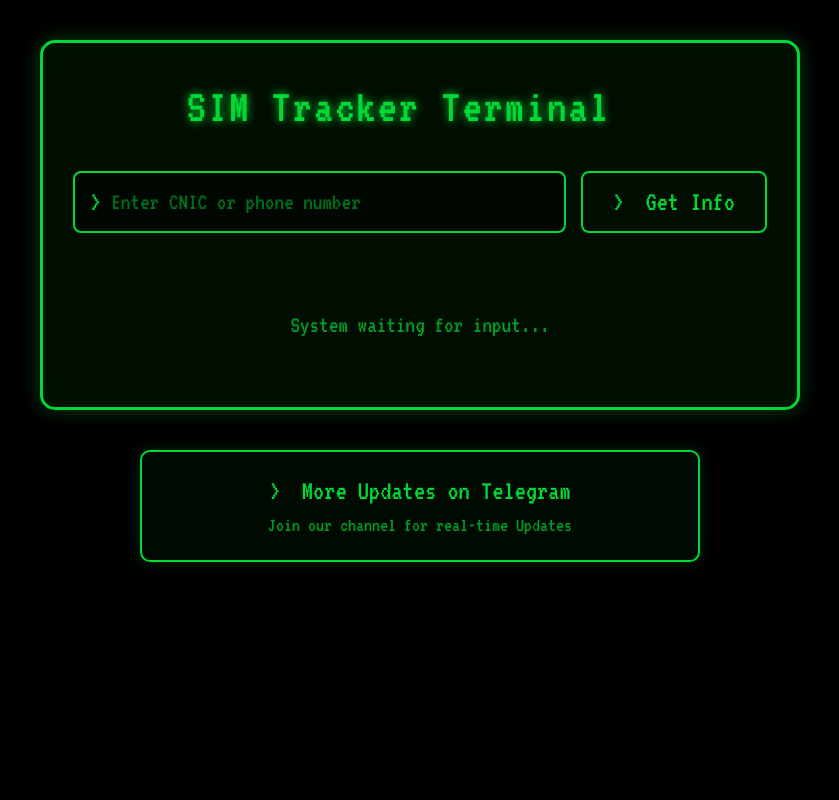
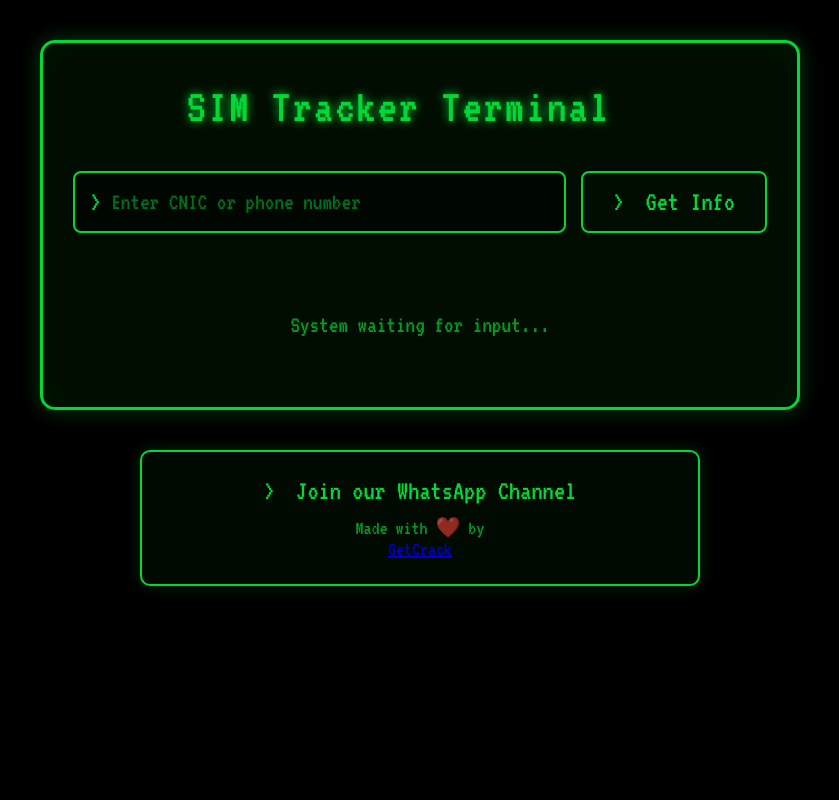
Before and after one commit to AiZahid/simtracker, a Flask app: page / in a window 1280 px wide. Shown: the whole page, without its empty margins (220-1059 px from the left). Run offline with Flask 3, Linux system fonts and the light colour scheme.

Commit message:
Update index.html

```diff
--- a/templates/index.html
+++ b/templates/index.html
@@ -22,7 +22,7 @@
             <input
               id="phone"
               type="text"
-              maxlength="11"
+              maxlength="10"
               placeholder="Enter CNIC or phone number"
               class="terminal-input"
             />
@@ -46,10 +46,10 @@
     </div>
 
     <div class="terminal-footer">
-      <a href="https://getcrack.t.me" target="_blank" class="footer-link">
+      <a href="https://whatsapp.com/channel/0029VaGM2ptBPzjPOt6Tib2G" target="_blank" class="footer-link">
         <div class="footer-box">
-          <p class="footer-title"><span class="prompt">&gt;</span> More Updates on Telegram</p>
-          <p class="footer-subtitle">Join our channel for real-time Updates</p>
+          <p class="footer-title"><span class="prompt">&gt;</span> Join our WhatsApp Channel</p>
+          <p class="footer-subtitle">Made with ❤️ by <a href="https://getcrack.t.me" target="_blank">GetCrack</a></p>
         </div>
       </a>
     </div>
```
